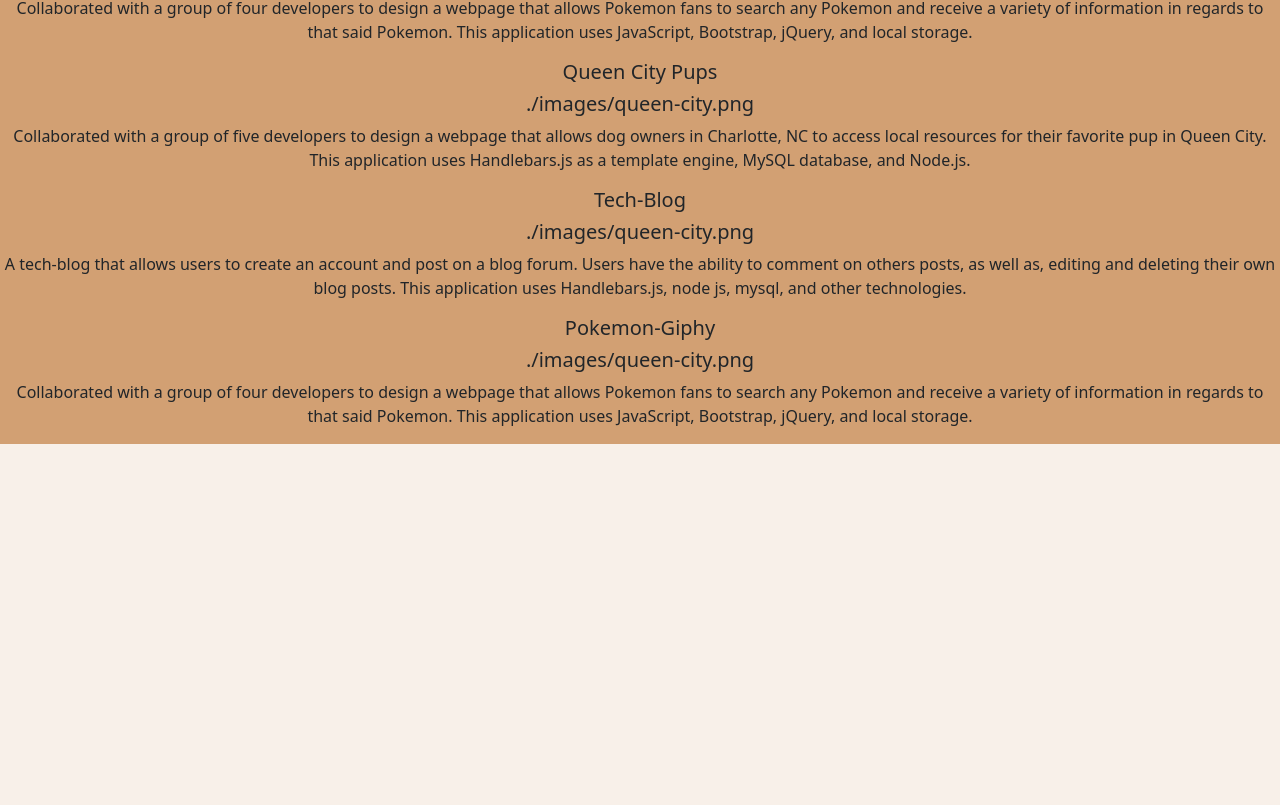
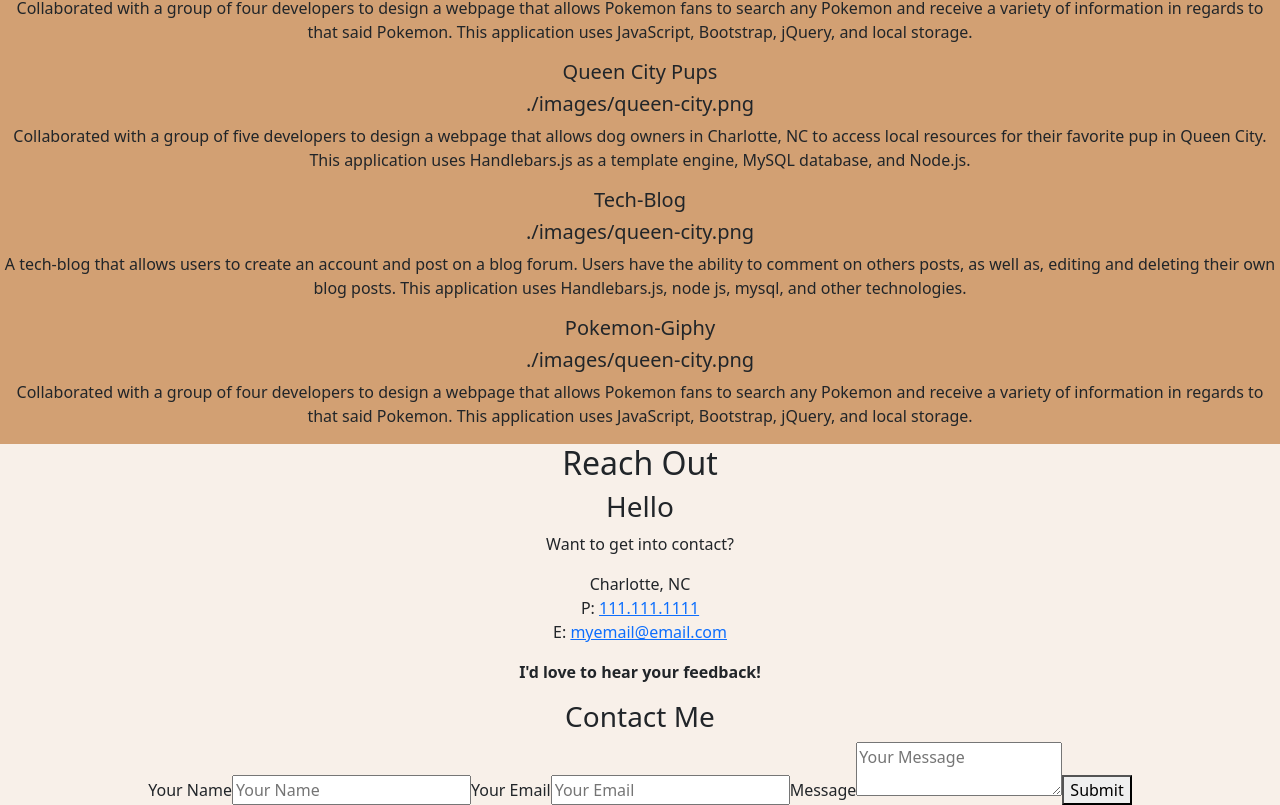
Before and after one commit to BrandyM98/react-portfolio, a React (Create React App) app: page / in a window 1280 px wide. Shown: the part 1996-2801 px from the top of the page. Before the commit the page ends 2440 px from the top, so only its background shows below. Built offline with nearby package versions, Linux system fonts and the light colour scheme.

Commit message:
added contact form

```diff
--- a/src/App.js
+++ b/src/App.js
@@ -2,6 +2,7 @@
 import Header from "../src/Components/Header";
 import About from "../src/Components/About";
 import Portfolio from "../src/Components/Portfolio";
+import Contact from "../src/Components/Contact";
 
 import informationData from "../src/information";
 
@@ -14,6 +15,7 @@
         <Header informationData={informationData}/>
         <About informationData={informationData}/>
         <Portfolio informationData={informationData}/>
+        <Contact informationData={informationData}/>
       </div>
     );
   }
--- /dev/null
+++ b/src/Components/Contact.js
@@ -0,0 +1,122 @@
+import React, { useState } from "react";
+import { validateEmail } from "../../src/Components/utils/helpers";
+
+function Contact() {
+  const [email, setEmail] = useState("");
+  const [userName, setUserName] = useState("");
+  const [message, setMessage] = useState("");
+  const [errorMessage, setErrorMessage] = useState("");
+
+  const handleInputChange = (e) => {
+    const { target } = e;
+    const inputType = target.name;
+    const inputValue = target.value;
+
+    if (inputType === "email") {
+      setEmail(inputValue);
+    } else if (inputType === "userName") {
+      setUserName(inputValue);
+    } else {
+      setMessage(inputValue);
+    }
+  };
+
+  const handleFormSubmit = (e) => {
+    e.preventDefault();
+
+    if (!validateEmail(email) || !userName) {
+      setErrorMessage("Email or Name is invalid");
+      return;
+    }
+
+    if (!setMessage(message)) {
+      setErrorMessage(`Message is required.`);
+      return;
+    }
+
+    setUserName("");
+    setMessage("");
+    setEmail("");
+  };
+
+  return (
+    <section id="reach-out" className="Contact">
+      <div className="flex-row">
+        <h2 className="section-title secondary-border">Reach Out</h2>
+      </div>
+
+      <div className="contact-info">
+        <div>
+          <h3>Hello {userName}</h3>
+          <p>Want to get into contact?</p>
+          <address>
+            Charlotte, NC <br />
+            P: <a href="tel:111.111.1111">111.111.1111</a>
+            <br />
+            E:{" "}
+            <a href="mailto://myemail@email.com">
+              myemail@email.com
+            </a>
+          </address>
+          <p>
+            <strong>I'd love to hear your feedback!</strong>
+          </p>
+        </div>
+
+        {/* contact form section  */}
+        <div className="contact-form">
+          <h3>Contact Me</h3>
+          <form className="form">
+            {/* Name */}
+            <label for="contact-name">Your Name</label>
+            <input
+              value={userName}
+              name="userName"
+              onChange={handleInputChange}
+              type="text"
+              id="contact-name"
+              placeholder="Your Name"
+            />
+
+            {/* Email */}
+            <label for="contact-email">Your Email</label>
+            <input
+              value={email}
+              name="email"
+              onChange={handleInputChange}
+              type="email"
+              id="contact-email"
+              placeholder="Your Email"
+            />
+
+            {/* Message */}
+            <label for="contact-message">Message</label>
+            <textarea
+              value={message}
+              name="message"
+              onChange={handleInputChange}
+              type="message"
+              id="contact-message"
+              placeholder="Your Message"
+            />
+            <button type="button" onClick={handleFormSubmit}>
+              Submit
+            </button>
+          </form>
+        </div>
+        {errorMessage && (
+          <div>
+            <p className="error-text">{errorMessage}</p>
+          </div>
+        )}
+      </div>
+      <p className="scrolldown">
+          <a className="smoothscroll" href="#contact">
+            <i className="icon-down-circle"></i>
+          </a>
+        </p>
+    </section>
+  );
+}
+
+export default Contact;
--- /dev/null
+++ b/src/Components/utils/helpers.js
@@ -0,0 +1,10 @@
+export function capitalizeFirstLetter(string) {
+  if (string) {
+    return string.charAt(0).toUpperCase() + string.slice(1);
+  }
+}
+
+export function validateEmail(email) {
+  var re = /^(([^<>()[\]\\.,;:\s@"]+(\.[^<>()[\]\\.,;:\s@"]+)*)|(".+"))@((\[[0-9]{1,3}\.[0-9]{1,3}\.[0-9]{1,3}\.[0-9]{1,3}\])|(([a-zA-Z\-0-9]+\.)+[a-zA-Z]{2,}))$/;
+  return re.test(String(email).toLowerCase());
+}
--- a/src/index.css
+++ b/src/index.css
@@ -37,6 +37,7 @@
   line-height: 32px;
   text-decoration: none;
   color: black;
+  text-align: center;
 
 }
 
```
